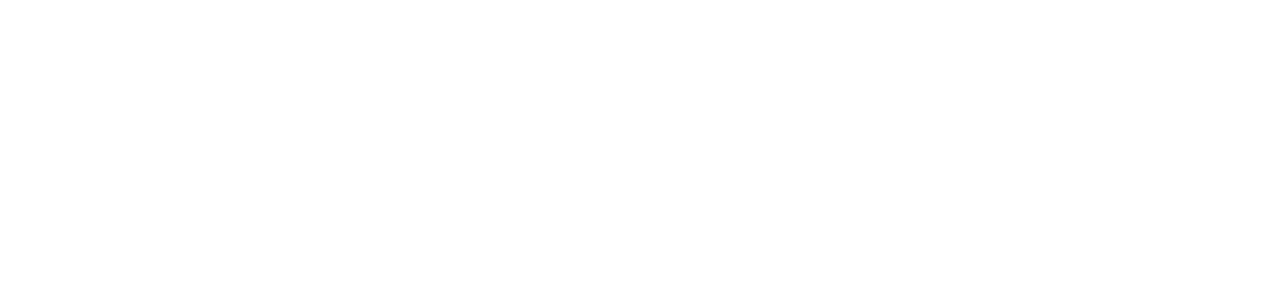
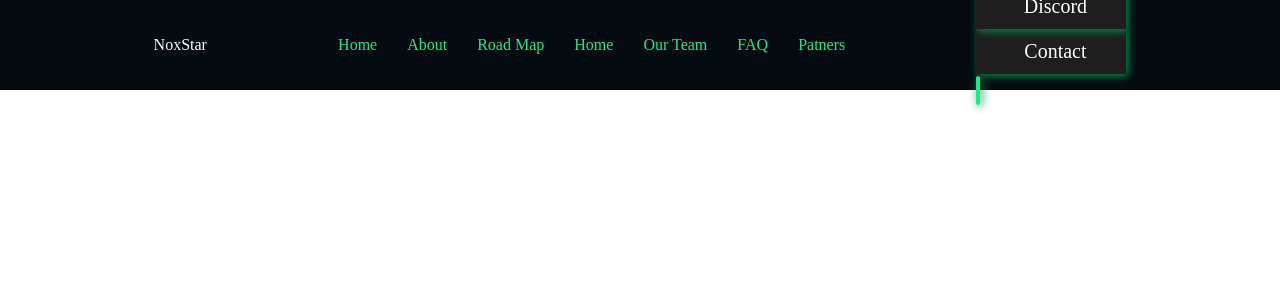
Before and after one commit to SakibFakir69/Nox-Star-NFT-, a React (Vite) app: page / in a window 1280 px wide. Shown: the top 300 px of the page. Built offline with nearby package versions, Linux system fonts and the light colour scheme.

Commit message:
feat(navbar): add navbar

```diff
--- a/package.json
+++ b/package.json
@@ -10,6 +10,7 @@
     "preview": "vite preview"
   },
   "dependencies": {
+    "@remixicon/react": "^4.7.0",
     "@tailwindcss/vite": "^4.1.17",
     "react": "^19.1.0",
     "react-dom": "^19.1.0",
--- a/src/App.jsx
+++ b/src/App.jsx
@@ -2,10 +2,13 @@
 
 
 import React from 'react'
+import Navbar from './components/nav/Navbar'
 
 function App() {
   return (
     <div>
+      <Navbar/>
+
 
     </div>
   )
--- /dev/null
+++ b/src/components/header/Header.jsx
@@ -0,0 +1,13 @@
+
+
+import React from 'react'
+
+function Header() {
+  return (
+    <div>
+
+    </div>
+  )
+}
+
+export default Header
--- /dev/null
+++ b/src/components/nav/Nav.module.css
@@ -0,0 +1,105 @@
+.Nav_wrapper {
+  height: 90px;
+  width: 100%;
+  display: flex;
+  align-items: center;
+  justify-content: space-between;
+  padding: 0 15%;
+  background-color: #040b11;
+  z-index: 999;
+  position: fixed;
+  top: 0;
+  left: 0;
+}
+
+.Nav_wrapper .logo a {
+  font-weight: 32px;
+  color: #fff;
+}
+.Nav_wrapper ul li {
+  display: inline-block;
+  margin: 0 15px;
+}
+.Nav_wrapper ul li a {
+  color: #fff;
+}
+.Nav_wrapper ul li a {
+  color: var(--primary-color);
+}
+
+.NavBtns {
+  display: flex;
+  align-items: center;
+  gap: 22px;
+}
+
+#bars {
+  height: 50px;
+  width: 50px;
+  background-color: var(--primary-color);
+  border-radius: 3px;
+  /* display: flex; */
+  align-items: center;
+  justify-content: center;
+  font-size: 22px;
+  transition: 0.6s;
+  cursor: pointer;
+  box-shadow: 2px 2px 8px #00954d;
+  border: 2px solid transparent;
+}
+
+#bars:hover {
+  background-color: #040b11;
+  border-color: var(--primary-color);
+}
+
+@media screen and (max-width: 1400px) {
+  .Nav_wrapper {
+    padding: 0% 12%;
+  }
+}
+
+@media screen and (max-width: 1200px) {
+
+    #bars{
+        display: flex;
+
+    }
+
+
+
+  .Nav_wrapper ul {
+    position: absolute;
+    top: 100%;
+    width: 100%;
+    background-color: #040b11;
+    left: -100%;
+    transition: .6s;
+    border-top: 0.5px solid var(--primary-color);
+  }
+  .Nav_wrapper ul li {
+    display: block;
+    padding: 25px 0;
+    margin: 5px 0;
+    padding-left: 12%;
+    border-bottom: 0.2px solid rgba(255, 255, 255, 0.2);
+  }
+
+  .Nav_wrapper .activeMenu{
+    left: 0;
+
+  }
+
+   .Nav_wrapper ul li:hover{
+    border-color: var(--primary-color);
+
+   }
+   .Nav_wrapper ul li:last-child{
+
+    border: none;
+
+   }
+}
+
+
+/* active */
--- /dev/null
+++ b/src/components/nav/Navbar.jsx
@@ -0,0 +1,75 @@
+import React, { useRef } from "react";
+import navCss from "./../nav/Nav.module.css";
+
+
+
+function Navbar() {
+
+
+  const menu = useRef(null);
+
+  const menuHandeler = ()=>{
+
+    menu.current.classList.toggle(navCss.active)
+  }
+
+
+
+  return (
+    <div className={`${navCss.Nav_wrapper}`}>
+      <div className={`${navCss.logo}`}>
+        <a href="#">NoxStar</a>
+      </div>
+
+
+      <ul ref={navCss.menu}>
+        <li>
+          <a href="#">Home</a>
+        </li>
+        <li>
+          <a href="#">About</a>
+        </li>
+        <li>
+          <a href="#">Road Map</a>
+        </li>
+        <li>
+          <a href="#">Home</a>
+        </li>
+        <li>
+          <a href="#">Our Team</a>
+        </li>
+        <li>
+          <a href="#">FAQ</a>
+        </li>
+        <li>
+          <a href="#">Patners</a>
+        </li>
+      </ul>
+
+      {/* button */}
+
+      <div className={navCss.Navbtns}>
+        <button className="btn ">
+
+          <i className="ri-discord-line"></i>
+
+
+          Discord
+
+
+        </button>
+
+
+        <button>
+
+          <i className="ri-wallet-line"></i>
+
+          Contact</button>
+      <i onClick={menuHandeler}  id={navCss.bars} className="ri-menu-line"></i>
+
+      </div>
+    </div>
+  );
+}
+
+export default Navbar;
--- a/src/index.css
+++ b/src/index.css
@@ -1 +1,74 @@
 @import "tailwindcss";
+
+@import url('https://fonts.googleapis.com/css2?family=Bakbak+One&display=swap');
+
+*{
+  margin:0;
+  padding:0;
+  box-sizing: border-box;
+  list-style: none;
+  text-decoration: none;
+  font-family: 'Bakbak One';
+}
+
+:root{
+  --primary-color:#21e787
+}
+
+button{
+  height: 45px;
+  width:150px;
+  font-size: 20px;
+  display: flex;
+  align-items: center;
+  justify-content: center;
+  gap:8px;
+  background-color: #1e1e1e;
+  color: #fff;
+  border: 2px solid  transparent;
+  transition: 0.6s;
+  cursor: pointer;
+  box-shadow: 2px 2px 8px #00954d;
+}
+
+button:hover{
+  color: #1e1e1e;
+  border-color: transparent;
+}
+.btn{
+  position: relative;
+}
+.btn::after , .btn::before{
+  content: '';
+  position: absolute;
+  width: 100%;
+  height: 100%;
+  top:0;
+  left: 0;
+  z-index: 1;
+  transition: .6s;
+
+}
+.btn::after{
+  background-color: var(--primary-color);
+  width: 0;
+  z-index: -1;
+}
+.btn:hover::after{
+  width: 50%;
+}
+.btn:hover{
+  color: #1e1e1e;
+}
+.btn::before{
+  background-color: #1e1e1e;
+  width: 0;
+  z-index: -1;
+  left: 30%;
+
+}
+
+.btn:hover::before{
+  background-color: var(--primary-color);
+  width: 100%;
+}
```
Also changed, not shown: src/components/header/header.module.css (added), 1 other file (tests, documents, lock files or other folders).
